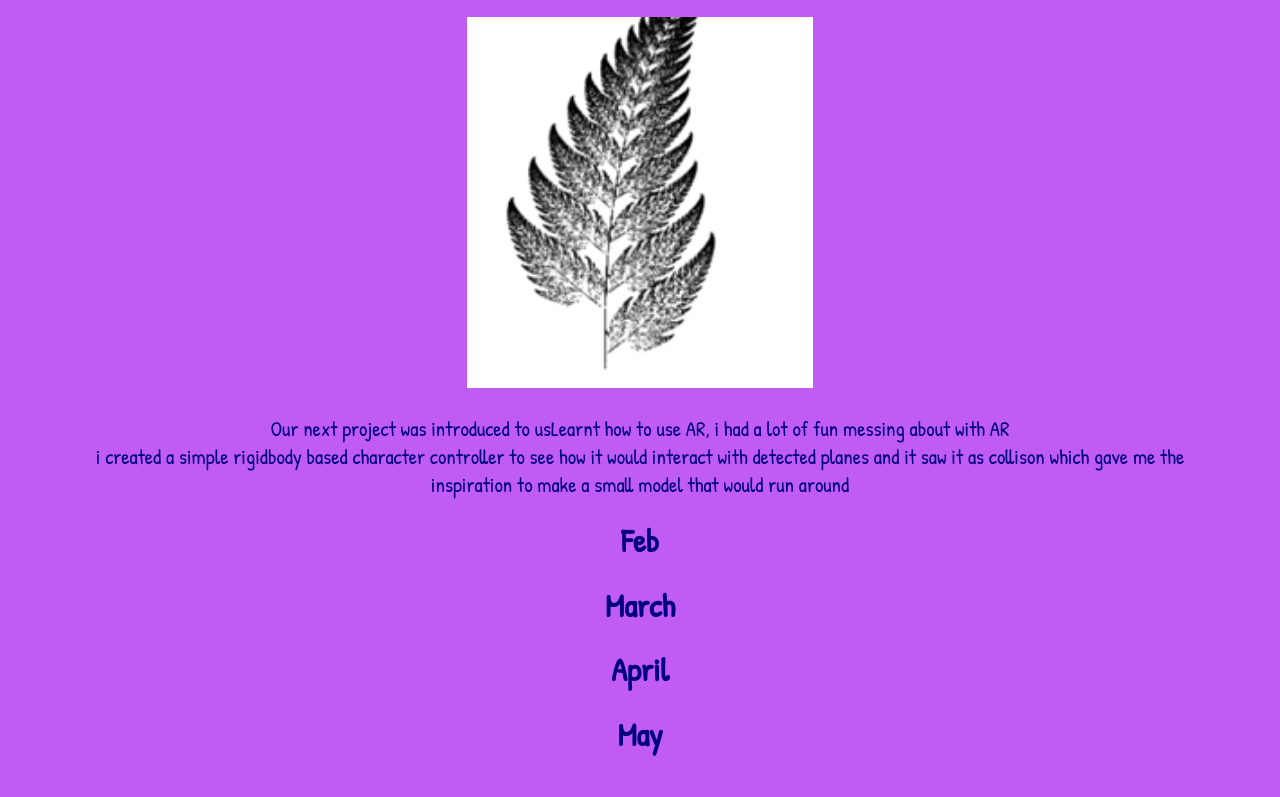
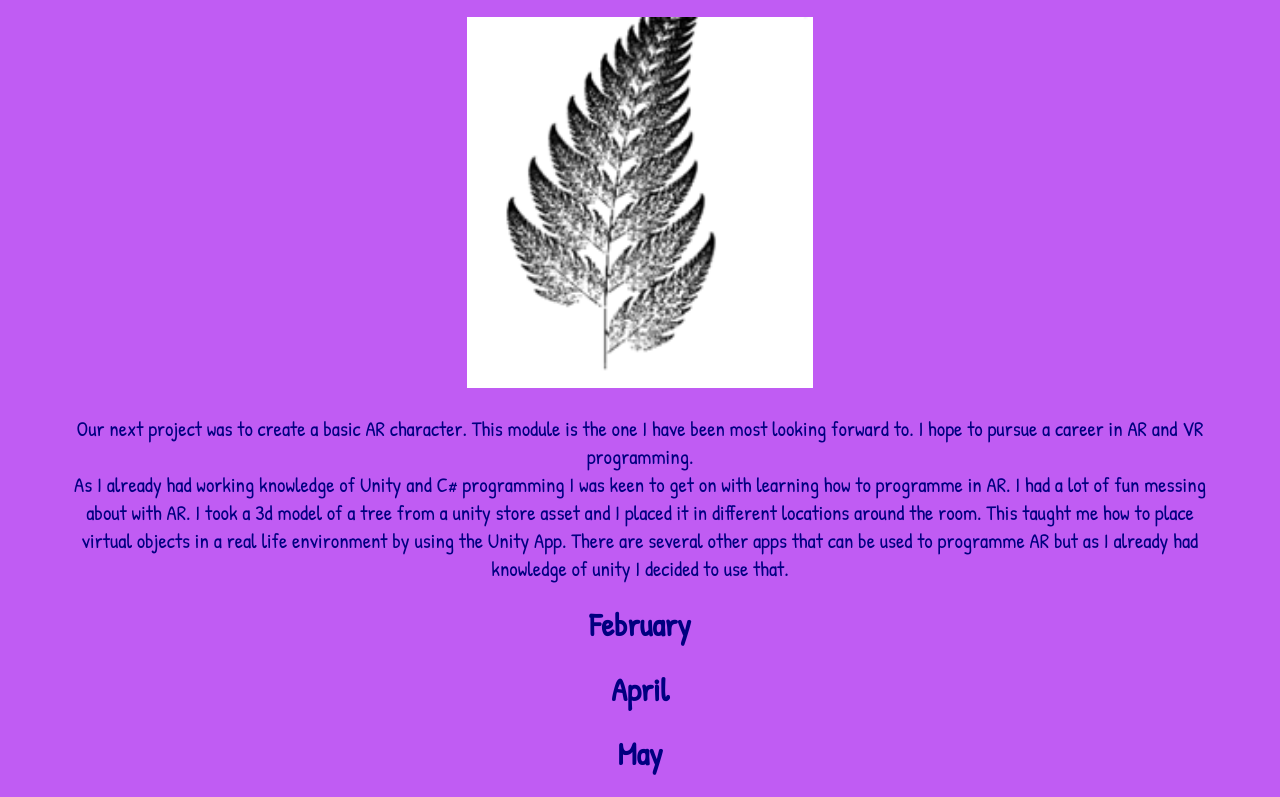
Before and after one commit to MissingTextures404/UniDevJournal, a plain HTML site: page NextPage.html in a window 1280 px wide. Shown: the part 3037-3834 px from the top of the page. Drawn offline with Linux system fonts and the light colour scheme.

Commit message:
finished Jan

```diff
--- a/NextPage.html
+++ b/NextPage.html
@@ -23,9 +23,8 @@
     <h1>January</h1>
     <p>The second half of the P5.js project was to create a Mathsviz project I really wanted to do a Barnsley fern, so I researched how to create fractals and geometric tiles to use for the project.  </p>
     <img src="ImagesForNextWeek/Leaf.png" class="ImageSmaller"/>
-    <p>Our next project was introduced to usLearnt how to use AR, i had a lot of fun messing about with AR <br />i created a simple rigidbody based character controller to see how it would interact with detected planes and it saw it as collison which gave me the inspiration to make a small model that would run around  </p>
-    <h1>Feb</h1>
-    <h1>March</h1>
+    <p> Our next project was to create a basic AR character.  This module is the one I have been most looking forward to.  I hope to pursue a career in AR and VR programming. <br /> As I already had working knowledge of Unity and C# programming I was keen to get on with learning how to programme in AR. I had a lot of fun messing about with AR.  I took a 3d model of a tree from a unity store asset and I placed it in different locations around the room.  This taught me how to place virtual objects in a real life environment by using the Unity App.  There are several other apps that can be used to programme AR but as I already had knowledge of unity I decided to use that. </p>
+    <h1>February</h1>
     <h1>April</h1>
     <h1>May</h1>
 </body>
```
